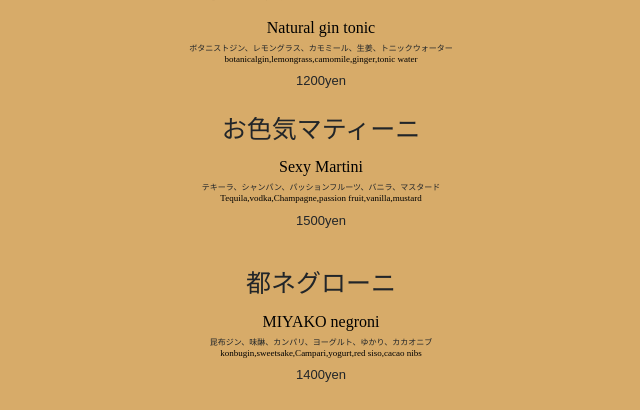
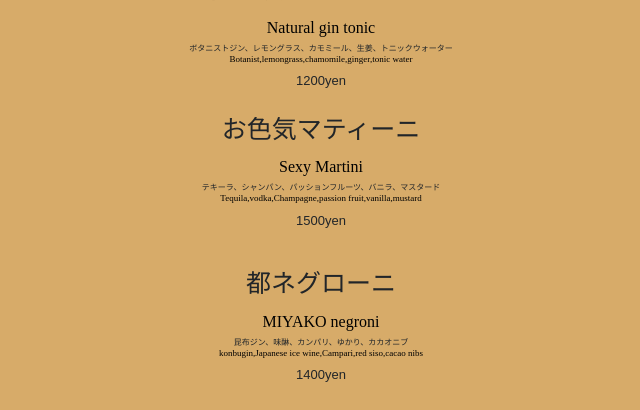
Before and after one commit to TaishiKimura/noroom-menu, a plain HTML site: page index.html in a window 1280 px wide. Shown: the part 161-571 px from the top of the page, 319-959 px from the left. Drawn offline with nearby package versions, Linux system fonts and the light colour scheme; a web font is replaced by a local one.

Commit message:
七月　tax

```diff
--- a/css/style.css
+++ b/css/style.css
@@ -116,6 +116,8 @@ img {
 }
 
 
+
+
 /* おしゃれなボタン
 *,
 *:before,
--- a/index.html
+++ b/index.html
@@ -74,7 +74,7 @@
 
             <p class="ingredients">ボタニストジン、レモングラス、カモミール、生姜、トニックウォーター</p>
             <p class="english ingredients-english">
-            botanicalgin,lemongrass,camomile,ginger,tonic water
+                Botanist,lemongrass,chamomile,ginger,tonic water
             </p>
             <p class="ingredients yen">
                 1200yen
@@ -186,9 +186,9 @@
                 <link rel="preconnect" href="https://fonts.gstatic.com" crossorigin>
                 <link href="https://fonts.googleapis.com/css2?family=Yuji+Syuku&display=swap" rel="stylesheet">
 
-                <p class="ingredients">昆布ジン、味醂、カンパリ、ヨーグルト、ゆかり、カカオニブ</p>
+                <p class="ingredients">昆布ジン、味醂、カンパリ、ゆかり、カカオニブ</p>
                 <p class="english ingredients-english">
-                    konbugin,sweetsake,Campari,yogurt,red siso,cacao nibs
+                    konbugin,Japanese ice wine,Campari,red siso,cacao nibs
                 </p>
                 <p class="ingredients yen">
                     1400yen
@@ -341,8 +341,14 @@
             1000yen~ <br>900yen <br>900yen <br>900yen <br>900yen
             </p>
         </div>
+
     </div>
 
+    <div class="text">
+        <p class="price2" style="font-family: 'Abril Fatface', sans-serif; font-size: 10px; text-align: center;">
+            *全て税込み価格です　Tax is included in all prices.
+        </p>
+    </div>
 
 </body>
 
```
